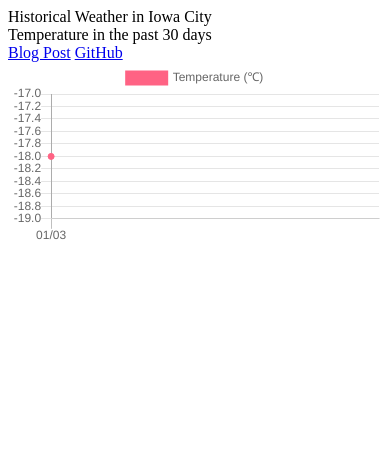
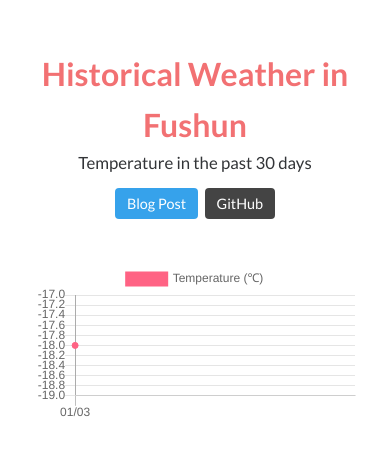
Before and after one commit to tianheg/historical-weather-data, a plain HTML site: page docs/index.html in a window 390 px wide. Drawn offline with nearby package versions, Linux system fonts and the light colour scheme.

Commit message:
update docs/style.css

```diff
--- a/docs/index.html
+++ b/docs/index.html
@@ -15,7 +15,7 @@
 <body>
     <div class="content">
         <div class="header">
-            <div class="chartjs-title">Historical Weather in Iowa City</div>
+            <div class="chartjs-title">Historical Weather in Fushun</div>
             <div class="chartjs-caption">
                 Temperature in the past 30 days
             </div>
--- a/docs/style.css
+++ b/docs/style.css
@@ -0,0 +1,136 @@
+@import url('https://fonts.googleapis.com/css?family=Lato:100,300,400,700,900');
+
+body,
+html {
+  color: #333538;
+  font-family: 'Lato', sans-serif;
+  line-height: 1.6;
+  padding: 0;
+  margin: 0;
+}
+
+a {
+  color: #f27173;
+  text-decoration: none;
+}
+
+a:hover {
+  color: #e25f5f;
+  text-decoration: underline;
+}
+
+.content {
+  max-width: 800px;
+  margin: auto;
+  padding: 16px 32px;
+}
+
+.header {
+  text-align: center;
+  padding: 32px 0;
+}
+
+.wrapper {
+  min-height: 400px;
+  padding: 16px 0;
+  position: relative;
+}
+
+.wrapper.col-2 {
+  display: inline-block;
+  min-height: 256px;
+  width: 49%;
+}
+
+@media (max-width: 400px) {
+  .wrapper.col-2 {
+    width: 100%;
+  }
+}
+
+.wrapper canvas {
+  -moz-user-select: none;
+  -webkit-user-select: none;
+  -ms-user-select: none;
+}
+
+.btn {
+  background-color: #aaa;
+  border-radius: 4px;
+  color: white;
+  padding: 0.25rem 0.75rem;
+}
+
+.btn .fa {
+  font-size: 1rem;
+}
+
+.btn:hover {
+  background-color: #888;
+  color: white;
+  text-decoration: none;
+}
+
+.btn-chartjs {
+  background-color: #f27173;
+}
+.btn-chartjs:hover {
+  background-color: #e25f5f;
+}
+.btn-docs:hover {
+  background-color: #2793db;
+}
+.btn-docs {
+  background-color: #36a2eb;
+}
+.btn-docs:hover {
+  background-color: #2793db;
+}
+.btn-gh {
+  background-color: #444;
+}
+.btn-gh:hover {
+  background-color: #333;
+}
+
+.btn-on {
+  border-style: inset;
+}
+
+.chartjs-title {
+  font-size: 2rem;
+  font-weight: 600;
+  color: #f27173;
+}
+
+.chartjs-caption {
+  font-size: 1.2rem;
+}
+
+.chartjs-links {
+  display: flex;
+  justify-content: center;
+  padding: 8px 0;
+}
+
+.chartjs-links a {
+  align-items: center;
+  display: flex;
+  font-size: 0.9rem;
+  margin: 0.2rem;
+}
+
+@media (max-width: 420px) {
+  .chartjs-caption {
+    font-size: 1.05rem;
+  }
+  .chartjs-title::before {
+    content: '';
+  }
+  .chartjs-links a {
+    flex-direction: column;
+  }
+  .chartjs-links .fa {
+    margin: 0;
+  }
+}
```
